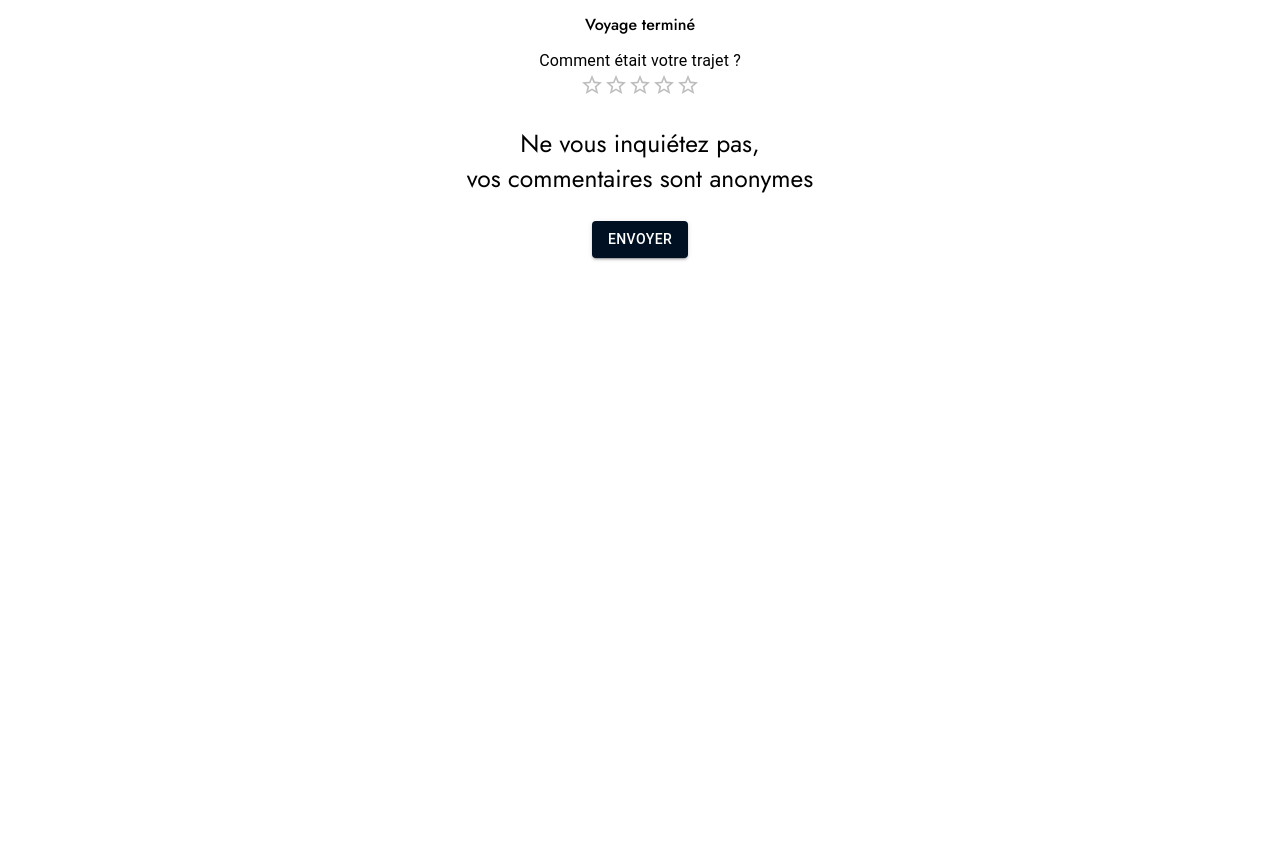
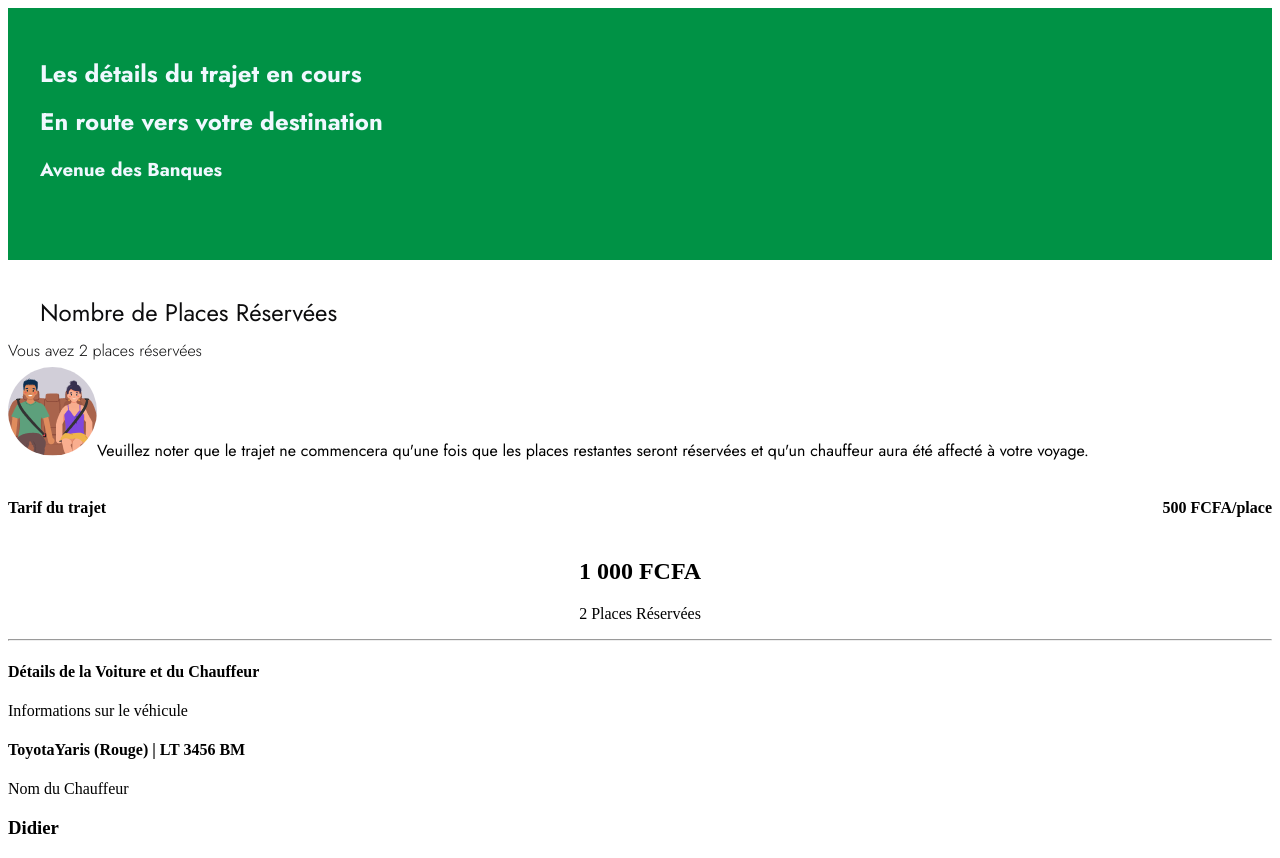
Before and after one commit to larissa-azuma/yooke, a React (Create React App) app: page / in a window 1280 px wide. Before the commit the page ends 800 px from the top, so only its background shows below. Built offline with nearby package versions, Linux system fonts and the light colour scheme.

Commit message:
updates to valide.js

```diff
--- a/src/App.js
+++ b/src/App.js
@@ -1,11 +1,13 @@
 import React from 'react'
-import Voyager from './Pages/voyager'
+import Valide from './Components/notifications/Valide'
+// import Voyager from './Pages/voyager'
 
 
 function App() {
   return (
     <div>
-        <Voyager/>
+        {/* <Voyager/> */}
+        <Valide/>
 
     </div>
   )
--- /dev/null
+++ b/src/Components/notifications/Valide.js
@@ -0,0 +1,50 @@
+import React from "react";
+import "./index.css";
+import Valideimg from "../../assets/images/valide.png";
+
+function Valide() {
+  return (
+    <div className="main">
+      <div className="valide">
+        <nav className="valid-nav">
+          <h1 className="valide.text">Les détails du trajet en cours</h1>
+
+          <h2>En route vers votre destination</h2>
+
+          <h3>Avenue des Banques</h3>
+        </nav>
+      </div>
+      <div>
+        <div>
+          <h2 className="h2-2">Nombre de Places Réservées</h2>
+          <p className="p1">Vous avez 2 places réservées</p>
+          <p className="p2">
+            <img src={Valideimg} className="img" />
+            Veuillez noter que le trajet ne commencera qu'une fois que les
+            places restantes seront réservées et qu'un chauffeur aura été
+            affecté à votre voyage.
+          </p>
+          <div className="div-sub2">
+            <h4>Tarif du trajet</h4>
+            <h4 className="h-center">500 FCFA/place</h4>
+          </div>
+          <div className="h2-center">
+          <h2 >1 000 FCFA</h2>
+          <p>2 Places Réservées</p>
+          </div>
+
+          <hr/>
+          <div className="div-4">
+            <h4>Détails de la Voiture et du Chauffeur</h4>
+            <p>Informations sur le véhicule</p>
+            <h4>ToyotaYaris (Rouge) | LT 3456 BM</h4>
+            <p>Nom du Chauffeur</p>
+            <h3>Didier</h3>
+          </div>
+        </div>
+      </div>
+    </div>
+  );
+}
+
+export default Valide;
--- /dev/null
+++ b/src/Components/notifications/index.css
@@ -0,0 +1,71 @@
+/* body{
+    margin: 0px 0px 0px 0px;
+} */
+/* .main{
+    padding: 2rem;
+
+} */
+
+.valid-nav {
+    background-color: #009245;
+    width: full;
+    height: 188px;
+    padding: 2rem;
+  }
+
+  .valide {
+    align-content: center;
+    font-family: "Jost", sans-serif;
+    color: aliceblue;
+    line-height: 27.94px;
+    size: 19.33px;
+  }
+
+
+  .h2-2{
+      align-content: center;
+      font-family: "Jost", sans-serif;
+      font-weight: 400;
+      line-height: 1px;
+    color: rgb(13, 13, 14);
+    padding: 2rem;
+    margin-bottom: 5px;
+
+  }
+
+  .p1{
+  justify-content: right ;
+      font-family: "Jost", sans-serif;
+      font-weight: 300;
+      line-height: 1px;
+    color: rgb(13, 13, 14);
+    padding-right: 5rem;
+    margin-top: 1px;
+    margin-right: 50px;
+
+  }
+
+  .p2{
+
+  text-align: justify;
+  font-family: "Jost", sans-serif;
+  font-weight: 400;
+  }
+
+  .img{
+    border-radius: 50px;
+  }
+
+  .div-sub2{
+    display: flex;
+    justify-content: space-between;
+  }
+
+
+  .h2-center{
+    text-align: center;
+  }
+
+  .div-4{
+    text-align: left;
+  }
```
Also changed, not shown: src/assets/images/valide.png (added).
